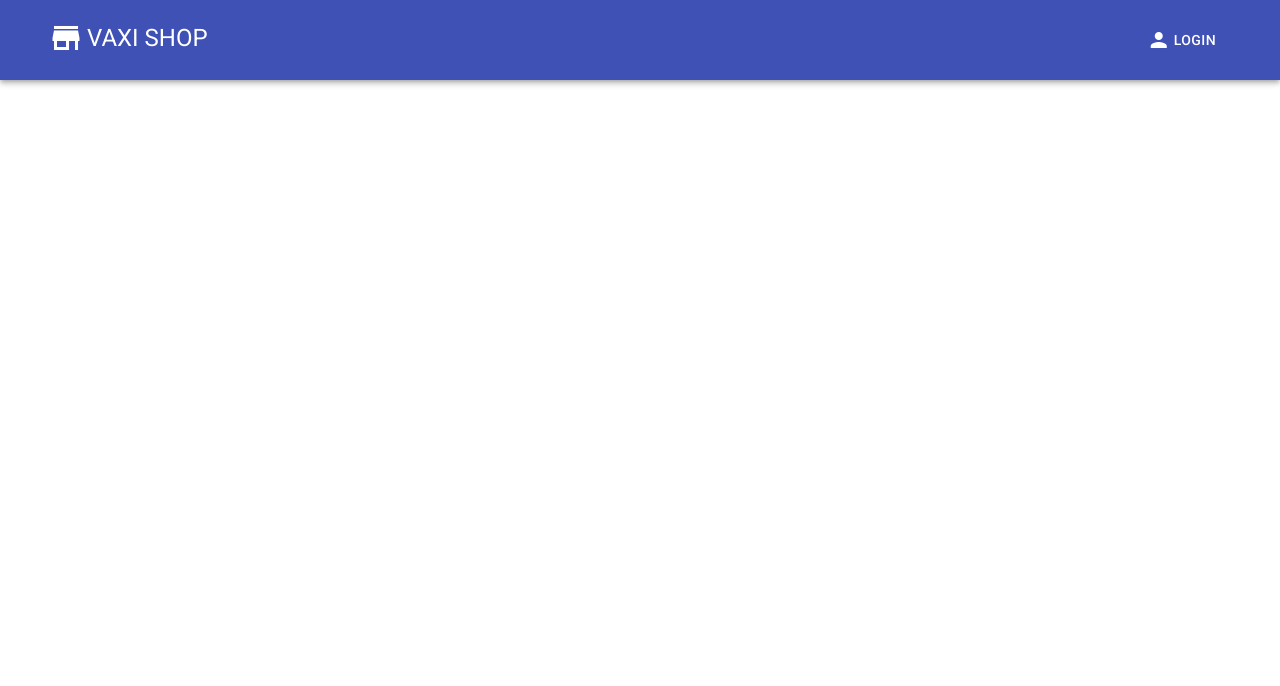
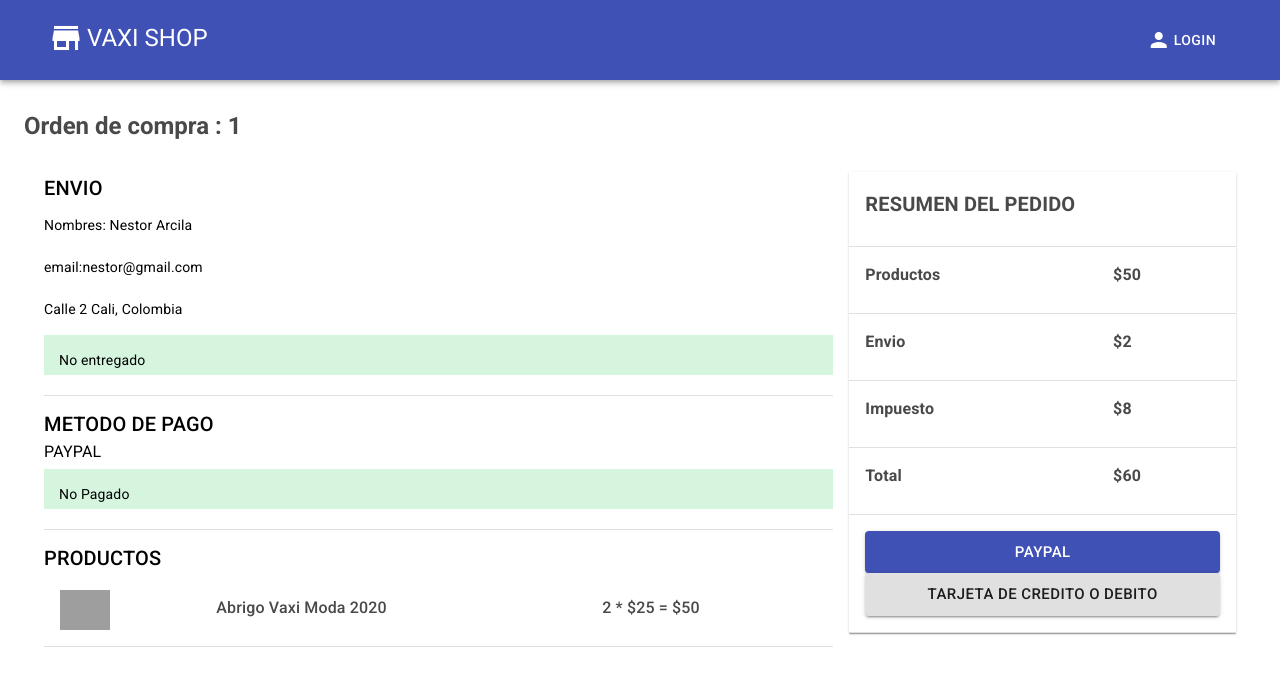
Before and after one commit to gustavorodriguez1984/app_frontend, a React (Create React App) app: page /ordenCompra/1 in a window 1280 px wide. Shown: the top 686 px of the page. Built offline with nearby package versions, Linux system fonts and the light colour scheme; grey boxes are pictures that could not be loaded.

Commit message:
Creacion de Componente para Orden de Compra

```diff
--- a/src/App.js
+++ b/src/App.js
@@ -9,6 +9,7 @@ import theme from './theme/theme';
 import DetalleProducto from './componentes/pantallas/DetalleProducto';
 import CarritoCompras from './componentes/pantallas/CarritoCompras';
 import ProcesoCompra from './componentes/pantallas/ProcesoCompra';
+import OrdenCompra from './componentes/pantallas/OrdenCompra';
 
 
 
@@ -24,6 +25,7 @@ function App() {
       <Route exact path="/detalleProducto/:id" component={DetalleProducto}/>
       <Route exact path="/carrito" component={CarritoCompras}/>
       <Route exact path="/procesoCompra" component={ProcesoCompra}/>
+      <Route exact path="/ordenCompra/:id" component={OrdenCompra}/>
       </Switch>
       </Router>
 
--- a/src/componentes/pantallas/OrdenCompra.js
+++ b/src/componentes/pantallas/OrdenCompra.js
@@ -1,9 +1,24 @@
-import { Container, Grid } from "@material-ui/core";
 import React from "react";
 import useStyles from "../../theme/useStyles";
+import {
+  Container,
+  Grid,
+  Typography,
+  Button,
+  TableContainer,
+  TableBody,
+  Table,
+  TableRow,
+  CardMedia,
+  Divider,
+  TableCell,
+  Paper,
+} from "@material-ui/core";
 
 const OrdenCompra = (props) => {
   const { id } = props.match.params;
+  const mensajeEnvio = "No entregado";
+  const mensajePago = "No Pagado";
   const classes = useStyles();
   return (
     <Container className={classes.containermt}>
@@ -11,25 +26,34 @@ const OrdenCompra = (props) => {
         Orden de compra : {id.toUpperCase()}
       </Typography>
       <Grid container spacing={2} className={classes.paperPadding}>
-        <Grid item md={8} xs={12} >
+        <Grid item md={8} xs={12}>
           <Typography variant="h6" className={classes.text_Title}>
             ENVIO
           </Typography>
           <Typography variant="body2" className={classes.text_envio}>
-            Nombres: Nestor Arcilas
+            Nombres: Nestor Arcila
           </Typography>
           <Typography variant="body2" className={classes.text_envio}>
-           email:nestor@gmail.com
+            email:nestor@gmail.com
           </Typography>
           <Typography variant="body2" className={classes.text_envio}>
             Calle 2 Cali, Colombia
           </Typography>
-          <div/>
+          <div className={classes.alertDelivered}>
+            <Typography variant="body2" className={classes.text_Title}>
+              {mensajeEnvio}
+            </Typography>
+          </div>
           <Divider className={classes.divider} />
           <Typography variant="h6" className={classes.text_Title}>
             METODO DE PAGO
           </Typography>
           <Typography>PAYPAL</Typography>
+          <div className={classes.alertDelivered}>
+            <Typography variant="body2" className={classes.text_Title}>
+              {mensajePago}
+            </Typography>
+          </div>
           <Divider className={classes.divider} />
           <Typography variant="h6" className={classes.text_Title}>
             PRODUCTOS
@@ -59,15 +83,83 @@ const OrdenCompra = (props) => {
               </TableBody>
             </Table>
           </TableContainer>
-          <Button
-            variant="contained"
-            color="primary"
-            onClick={retrocederProceso}
-          >
-            ANTERIOR
-          </Button>
         </Grid>
+        <Grid item md={4} xs={12}>
+          <TableContainer component={Paper} square>
+            <Table>
+              <TableBody>
+                <TableRow>
+                  <TableCell colSpan={2}>
+                    <Typography variant="h6" className={classes.text_title}>
+                      RESUMEN DEL PEDIDO
+                    </Typography>
+                  </TableCell>
+                </TableRow>
+                <TableRow>
+                  <TableCell>
+                    <Typography className={classes.text_title}>
+                      Productos
+                    </Typography>
+                  </TableCell>
+                  <TableCell>
+                    <Typography className={classes.text_title}>$50</Typography>
+                  </TableCell>
+                </TableRow>
+                <TableRow>
+                  <TableCell>
+                    <Typography className={classes.text_title}>
+                      Envio
+                    </Typography>
+                  </TableCell>
+                  <TableCell>
+                    <Typography className={classes.text_title}>$2</Typography>
+                  </TableCell>
+                </TableRow>
+                <TableRow>
+                  <TableCell>
+                    <Typography className={classes.text_title}>
+                      Impuesto
+                    </Typography>
+                  </TableCell>
+                  <TableCell>
+                    <Typography className={classes.text_title}>$8</Typography>
+                  </TableCell>
+                </TableRow>
+                <TableRow>
+                  <TableCell>
+                    <Typography className={classes.text_title}>
+                      Total
+                    </Typography>
+                  </TableCell>
+                  <TableCell>
+                    <Typography className={classes.text_title}>$60</Typography>
+                  </TableCell>
+                </TableRow>
+                <TableRow>
+                  <TableCell colSpan={2}>
+                    <Button
+                      variant="contained"
+                      color="primary"
+                      size="large"
+                      fullWidth
+                      classes={classes.gridmb}
+                    >
+                      PayPal
+                    </Button>
+                    <Button
+                      variant="contained"
 
+                      size="large"
+                      fullWidth
+                    >
+                      Tarjeta de Credito o Debito
+                    </Button>
+                  </TableCell>
+                </TableRow>
+              </TableBody>
+            </Table>
+          </TableContainer>
+        </Grid>
       </Grid>
     </Container>
   );
--- a/src/componentes/pantallas/ProcesoCompra.js
+++ b/src/componentes/pantallas/ProcesoCompra.js
@@ -23,7 +23,7 @@ import {
 } from "@material-ui/core";
 import React, { useState } from "react";
 import useStyles from "../../theme/useStyles";
-const ProcesoCompra = () => {
+const ProcesoCompra = (props) => {
   const [activeStep, setActiveStep] = useState(1);
   const continuarProceso = () => {
     setActiveStep((prevActiveStep) => prevActiveStep + 1);
@@ -31,6 +31,11 @@ const ProcesoCompra = () => {
   const retrocederProceso = () => {
     setActiveStep((prevActiveStep) => prevActiveStep - 1);
   };
+
+  const realizarPedido=()=>{
+    const idCompra="d3996cb2-a6ea-4c42-868d-e4ca947e17c1";
+    props.history.push("/ordenCompra/"+ idCompra);
+  }
 
   const classes = useStyles();
   return (
@@ -247,6 +252,7 @@ const ProcesoCompra = () => {
                           variant="contained"
                           color="primary"
                           size="large"
+                          onClick={realizarPedido}
                         >
                           REALIZAR PEDIDO
                         </Button>
--- a/src/theme/useStyles.js
+++ b/src/theme/useStyles.js
@@ -22,11 +22,11 @@ const useStyles = makeStyles({
         marginBottom :10
     },
     gridmb:{
-        marginBottom :10
+        marginBottom :20
     },
     link:{
 
-        marginTop:8,
+        marginTop:10,
         fontSize:"1.1rem",
         fontFamily:"Roboto",
         lineHeight :1.5,
@@ -166,6 +166,23 @@ const useStyles = makeStyles({
         width:50,
         height:40
     },
+    text_envio:{
+        lineHeight:3
+    },
+    alertNotDelivered:{
+       marginTop:5,
+       padding:"15px 15px 5px 15px",
+       marginBottom:20,
+       backgroundColor:"#ffcccc"
+
+    },
+    alertDelivered:{
+        marginTop:5,
+        padding:"15px 15px 5px 15px",
+        marginBottom:20,
+        backgroundColor:"#d6f5de"
+
+     }
 
     })
 
```
